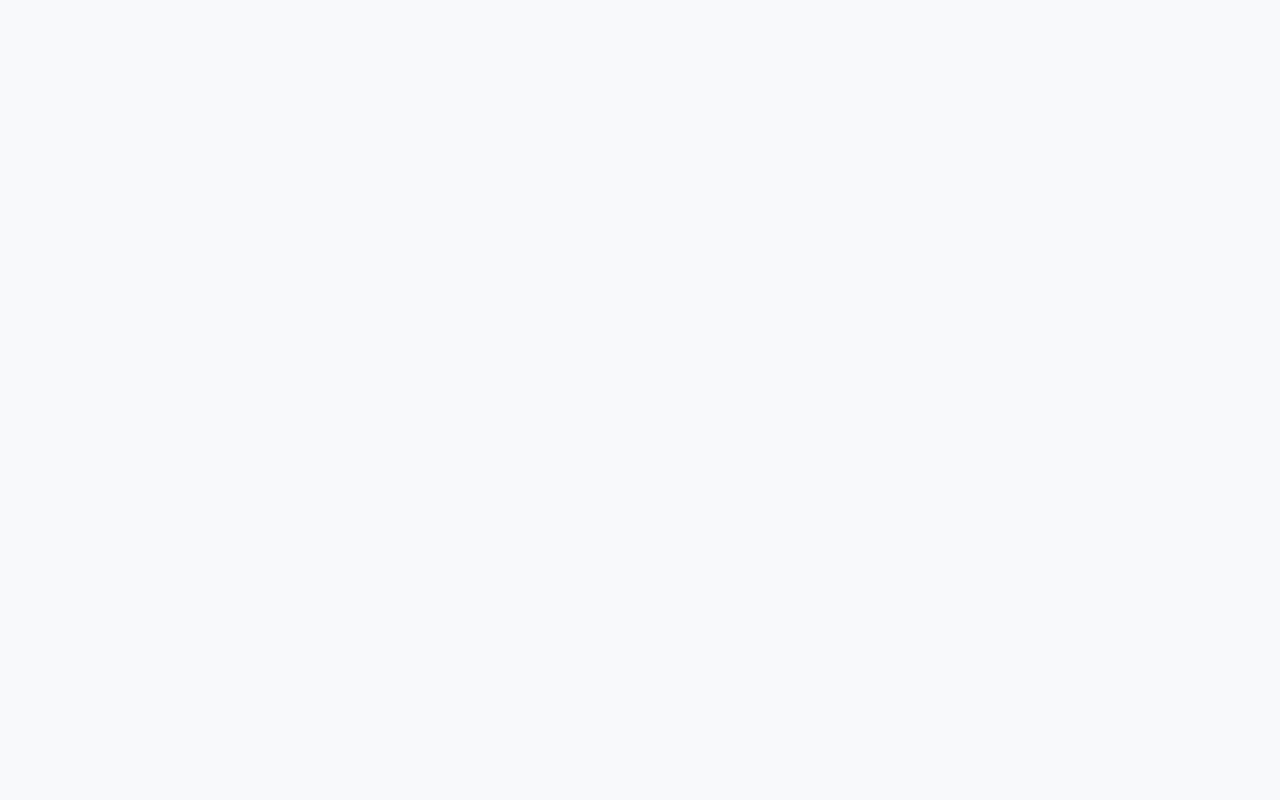
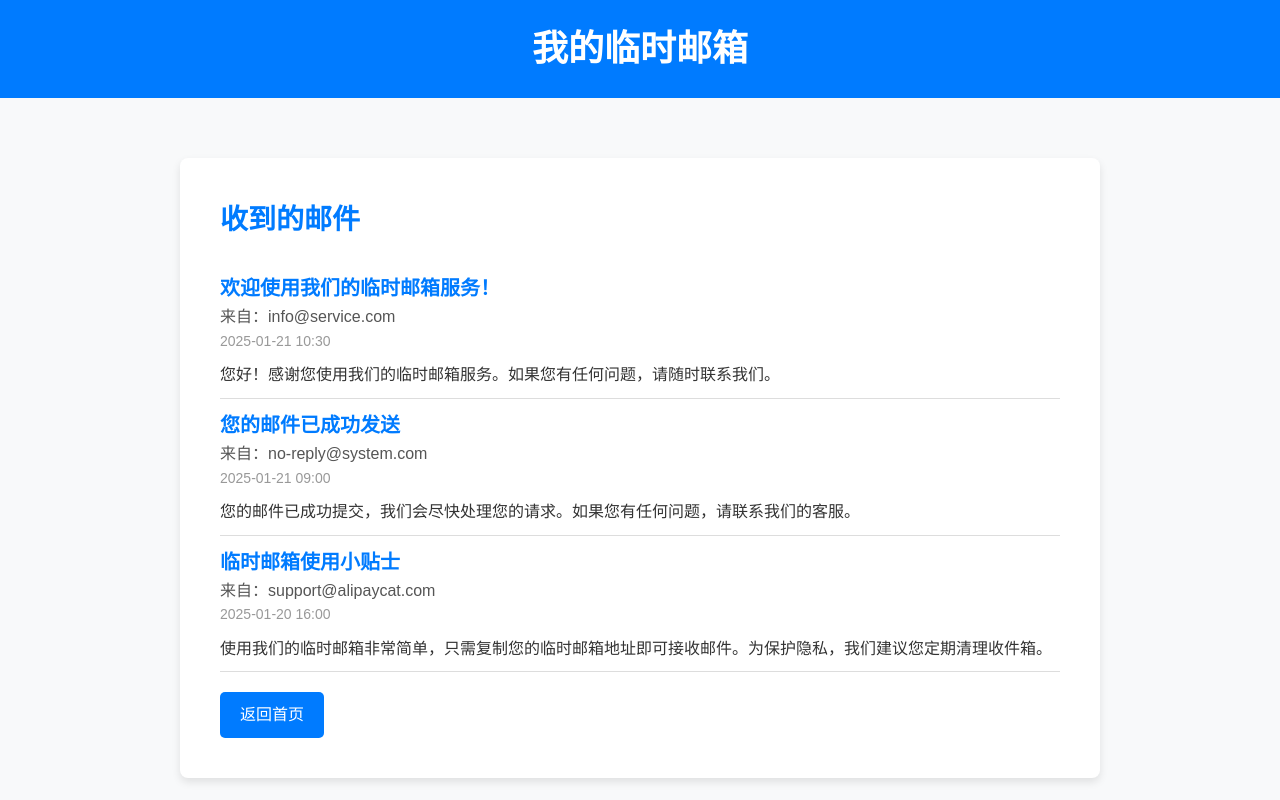
Before and after one commit to Mail-Drop/Mail-Dorp.github.io, a plain HTML site: page mailbox.html in a window 1280 px wide. Drawn offline with Linux system fonts and the light colour scheme.

Commit message:
Update mailbox.html

```diff
--- a/mailbox.html
+++ b/mailbox.html
@@ -63,3 +63,77 @@
         .mail .subject {
             font-size: 20px;
             font-weight: bold;
+            color: #007bff;
+        }
+
+        .mail .sender {
+            font-size: 16px;
+            color: #555;
+        }
+
+        .mail .date {
+            font-size: 14px;
+            color: #999;
+        }
+
+        .mail .message {
+            font-size: 16px;
+            margin-top: 10px;
+        }
+
+        .mailbox .back-btn {
+            display: inline-block;
+            background-color: #007bff;
+            color: #fff;
+            padding: 10px 20px;
+            text-align: center;
+            text-decoration: none;
+            border-radius: 5px;
+            margin-top: 20px;
+        }
+
+        .mailbox .back-btn:hover {
+            background-color: #0056b3;
+        }
+
+    </style>
+</head>
+<body>
+
+<header>
+    <h1>我的临时邮箱</h1>
+</header>
+
+<div class="container">
+    <div class="mailbox">
+        <h2>收到的邮件</h2>
+
+        <!-- 模拟邮件内容 -->
+        <div class="mail">
+            <div class="subject">欢迎使用我们的临时邮箱服务！</div>
+            <div class="sender">来自：info@service.com</div>
+            <div class="date">2025-01-21 10:30</div>
+            <div class="message">您好！感谢您使用我们的临时邮箱服务。如果您有任何问题，请随时联系我们。</div>
+        </div>
+
+        <div class="mail">
+            <div class="subject">您的邮件已成功发送</div>
+            <div class="sender">来自：no-reply@system.com</div>
+            <div class="date">2025-01-21 09:00</div>
+            <div class="message">您的邮件已成功提交，我们会尽快处理您的请求。如果您有任何问题，请联系我们的客服。</div>
+        </div>
+
+        <div class="mail">
+            <div class="subject">临时邮箱使用小贴士</div>
+            <div class="sender">来自：support@alipaycat.com</div>
+            <div class="date">2025-01-20 16:00</div>
+            <div class="message">使用我们的临时邮箱非常简单，只需复制您的临时邮箱地址即可接收邮件。为保护隐私，我们建议您定期清理收件箱。</div>
+        </div>
+
+        <!-- 返回首页按钮 -->
+        <a href="index.html" class="back-btn">返回首页</a>
+    </div>
+</div>
+
+</body>
+</html>
```
